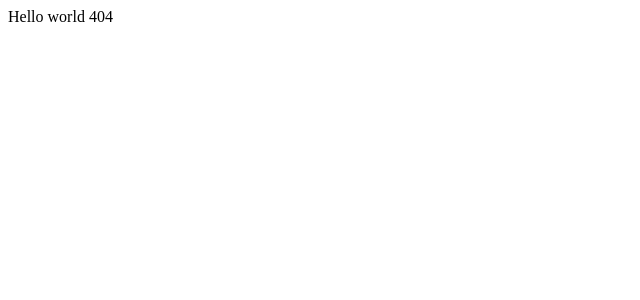
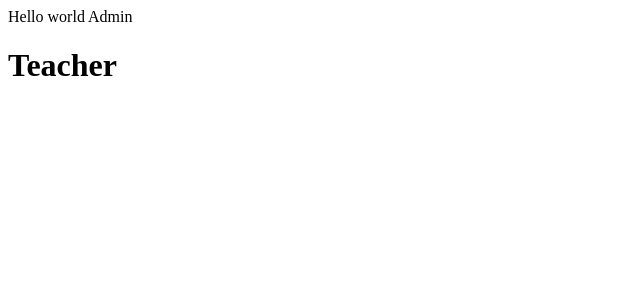
Before and after one commit to Komroncube/study-center, an Angular app: page /admin/teacher in a window 1280 px wide. Before the commit this address had no page. Shown: the top 300 px of the page, without its empty margins (0-640 px from the left). Built offline with nearby package versions, Linux system fonts and the light colour scheme.

Commit message:
routing for teacher

```diff
--- a/src/app/app.routes.ts
+++ b/src/app/app.routes.ts
@@ -2,6 +2,7 @@ import { Routes } from '@angular/router';
 import { AdminComponent } from './components/admin/admin.component';
 import { ClientComponent } from './components/client/client.component';
 import { NotFoundComponent } from './components/not-found/not-found.component';
+import { TeacherComponent } from './components/admin/teacher/teacher.component';
 
 export const routes: Routes = [
     {
@@ -12,7 +13,14 @@ export const routes: Routes = [
     {
         path: 'admin',
         component: AdminComponent,
-        title:"Admin sahifasi"
+        title:"Admin sahifasi",
+        children: [
+            {
+                path:'teacher',
+                component: TeacherComponent,
+                title: 'teacher page'
+            }
+        ]
     },
     {
         path: 'client',
--- a/src/app/components/admin/admin.component.html
+++ b/src/app/components/admin/admin.component.html
@@ -1,2 +1,2 @@
 Admin
-<app-teacher></app-teacher>
+<router-outlet></router-outlet>
--- a/src/app/components/admin/admin.component.ts
+++ b/src/app/components/admin/admin.component.ts
@@ -1,11 +1,12 @@
 import { Component } from '@angular/core';
 import { TeacherComponent } from './teacher/teacher.component';
+import { RouterOutlet } from '@angular/router';
 
 @Component({
     selector: 'app-admin',
     standalone: true,
     templateUrl: 'admin.component.html',
-    imports: [TeacherComponent],
+    imports: [RouterOutlet, TeacherComponent],
 })
 
 export class AdminComponent{
--- a/src/app/components/admin/teacher/teacher.component.html
+++ b/src/app/components/admin/teacher/teacher.component.html
@@ -0,0 +1,3 @@
+<h1>
+    Teacher
+</h1>
```
